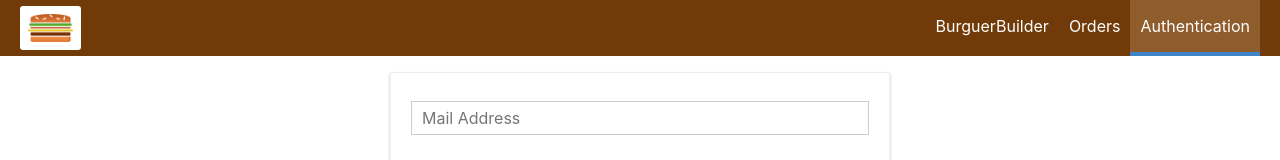
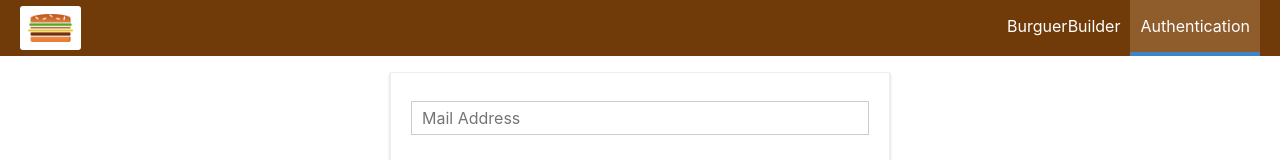
Before and after one commit to gonzaloamadio/burger-builder, a React (Create React App) app: page /auth in a window 1280 px wide. Shown: the top 160 px of the page. Built offline with nearby package versions, Linux system fonts and the light colour scheme.

Commit message:
Do now show orders menu, if we are not auth

```diff
--- a/src/components/Navigation/NavigationItems/NavigationsItems.js
+++ b/src/components/Navigation/NavigationItems/NavigationsItems.js
@@ -7,7 +7,9 @@ const NavigationsItems = props => (
     <NavigationItem link="/" exact>
       BurguerBuilder
     </NavigationItem>
-    <NavigationItem link="/orders">Orders</NavigationItem>
+    {props.isAuthenticated ? (
+      <NavigationItem link="/orders">Orders</NavigationItem>
+    ) : null}
     {props.isAuthenticated ? (
       <NavigationItem link="/logout">Log Out</NavigationItem>
     ) : (
```
